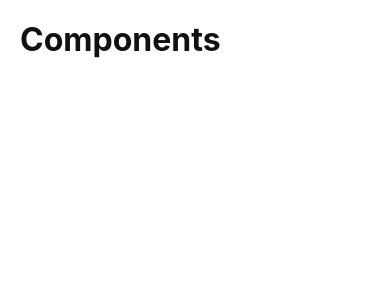
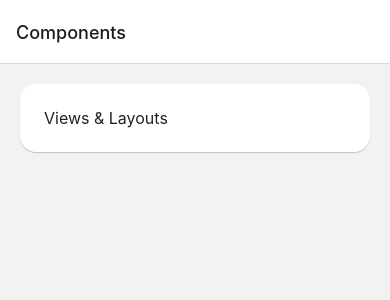
Before and after one commit to mouselangelo/RNComponentsDemo, a React Native app: screen / in a window 390 px wide. Shown: the top 300 px of the page. Built offline with nearby package versions, Linux system fonts and the light colour scheme.

Commit message:
Implement basic navigation

```diff
--- a/App.tsx
+++ b/App.tsx
@@ -1,31 +1,29 @@
-import React from 'react';
-import {SafeAreaView, StyleSheet, Text, View} from 'react-native';
+import { NavigationContainer } from "@react-navigation/native";
+import { createNativeStackNavigator } from "@react-navigation/native-stack";
+import React from "react";
+import routeNames from "./routeNames";
+import ComponentsScreen from "./views/ComponentsScreen";
+import ViewsScreen from "./views/ViewsScreen";
+
+const Stack = createNativeStackNavigator();
 
 const App = () => {
   return (
-    <SafeAreaView style={styles.contatiner}>
-      <View style={styles.content}>
-        <Text style={styles.header}>Components</Text>
-      </View>
-    </SafeAreaView>
+    <NavigationContainer>
+      <Stack.Navigator>
+        <Stack.Screen
+          name={routeNames.components}
+          component={ComponentsScreen}
+          options={{ title: "Components" }}
+        />
+        <Stack.Screen
+          name={routeNames.views}
+          component={ViewsScreen}
+          options={{ title: "Views & Layout" }}
+        />
+      </Stack.Navigator>
+    </NavigationContainer>
   );
 };
 
-const styles = StyleSheet.create({
-  contatiner: {
-    flex: 1,
-    backgroundColor: 'white',
-  },
-  content: {
-    flex: 1,
-    padding: 20,
-  },
-  header: {
-    fontSize: 32,
-    fontWeight: 'bold',
-    marginBottom: 16,
-    color: '#111111',
-  },
-});
-
 export default App;
--- /dev/null
+++ b/routeNames.ts
@@ -0,0 +1,6 @@
+const routeNames = {
+  components: "components",
+  views: "views",
+} as const;
+
+export default routeNames;
--- /dev/null
+++ b/views/ComponentsScreen.tsx
@@ -0,0 +1,51 @@
+import type { NativeStackScreenProps } from "@react-navigation/native-stack";
+import React from "react";
+import { FlatList, StyleSheet, Text, TouchableOpacity } from "react-native";
+
+import routeNames from "../routeNames";
+
+const routesAndTitles: Partial<Record<keyof typeof routeNames, string>> = {
+  views: "Views & Layouts",
+};
+
+export const screens = Object.entries(routesAndTitles).map(
+  ([route, title]) => ({ route, title }),
+);
+
+const ComponentsScreen = ({ navigation }: NativeStackScreenProps<any>) => {
+  return (
+    <FlatList
+      contentContainerStyle={styles.list}
+      data={screens}
+      renderItem={({ item }) => (
+        <TouchableOpacity
+          style={styles.cellWrapper}
+          onPress={() => navigation.navigate(item.route)}>
+          <Text style={styles.cellTitle}>{item.title}</Text>
+        </TouchableOpacity>
+      )}
+    />
+  );
+};
+
+const styles = StyleSheet.create({
+  list: {
+    padding: 20,
+  },
+  cellWrapper: {
+    backgroundColor: "white",
+    padding: 24,
+    marginBottom: 16,
+    borderRadius: 16,
+    shadowColor: "black",
+    shadowRadius: 1,
+    shadowOffset: { width: 0, height: 1 },
+    shadowOpacity: 0.2,
+  },
+  cellTitle: {
+    fontSize: 16,
+    color: "#222",
+  },
+});
+
+export default ComponentsScreen;
--- /dev/null
+++ b/views/ViewsScreen.tsx
@@ -0,0 +1,19 @@
+import React from "react";
+import { StyleSheet, Text, View } from "react-native";
+
+const ViewsScreen = () => {
+  return (
+    <View style={styles.container}>
+      <Text>This is inside a view</Text>
+    </View>
+  );
+};
+
+const styles = StyleSheet.create({
+  container: {
+    flex: 1,
+    padding: 20,
+  },
+});
+
+export default ViewsScreen;
```
Also changed, not shown: .prettierrc.js.
